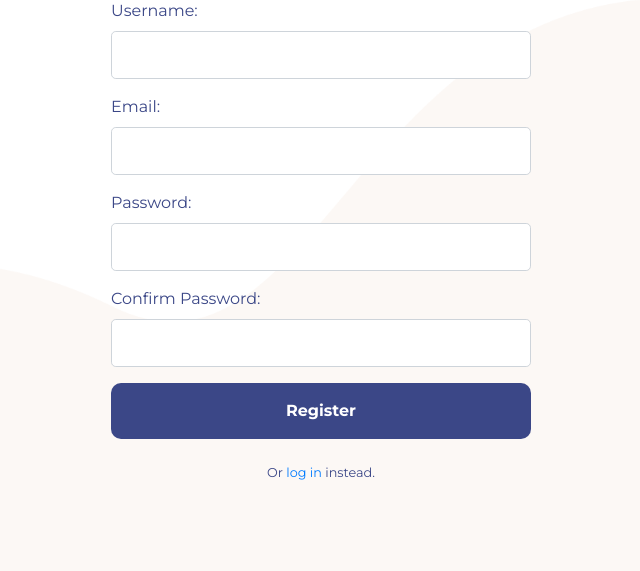
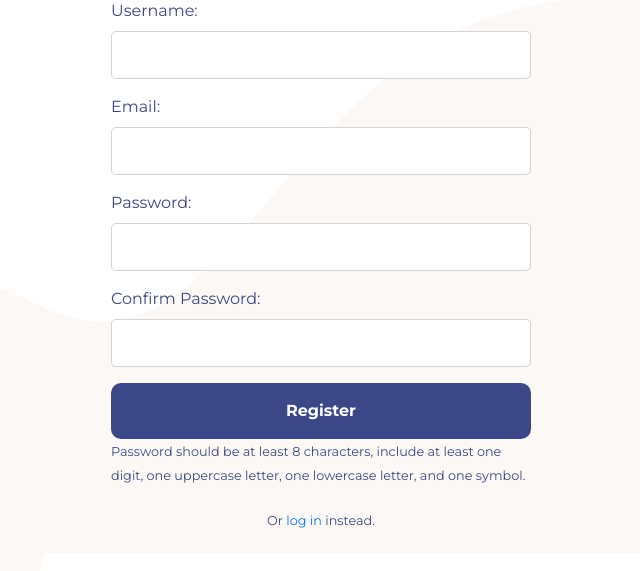
Before and after one commit to KristinaSyva/chatgpt-quiz, a Flask app: page /register in a window 1280 px wide. Shown: the part 247-818 px from the top of the page, without its empty margins (319-959 px from the left). Before the commit the page ends 727 px from the top, so only its background shows below. Run offline with Flask 3, Linux system fonts and the light colour scheme; some libraries are stand-ins or nearby versions.

Commit message:
strong password forced, account fixed

```diff
--- a/app/routes.py
+++ b/app/routes.py
@@ -3,6 +3,7 @@
 from datetime import datetime as dt
 from sqlalchemy import func
 from datetime import datetime
+import re
 
 
 from .aiapi import generateChatResponse
@@ -288,6 +289,23 @@
             flash('Passwords do not match', 'danger')
             return redirect(url_for('main.register'))
 
+        # Password validation
+        if len(password) < 8:
+            flash('Password must be at least 8 characters long', 'danger')
+            return redirect(url_for('main.register'))
+        if not re.search(r'\d', password):
+            flash('Password must contain at least one digit', 'danger')
+            return redirect(url_for('main.register'))
+        if not re.search(r'[A-Z]', password):
+            flash('Password must contain at least one uppercase letter', 'danger')
+            return redirect(url_for('main.register'))
+        if not re.search(r'[a-z]', password):
+            flash('Password must contain at least one lowercase letter', 'danger')
+            return redirect(url_for('main.register'))
+        if not re.search(r'[^a-zA-Z0-9]', password):
+            flash('Password must contain at least one symbol', 'danger')
+            return redirect(url_for('main.register'))
+
         existing_user = User.query.filter(db.or_(User.email == email, User.username == username)).first()
         if existing_user:
             flash('Email address or username already in use', 'danger')
@@ -301,6 +319,9 @@
         return redirect(url_for('main.login'))
 
     return render_template('register.html')
+
+
+
 
 @main.route('/logout')
 def logout():
--- a/app/templates/register.html
+++ b/app/templates/register.html
@@ -31,6 +31,16 @@
 >
   <h1 class="text-center page-header">Register</h1>
   <p class="text-center">Just a few clicks until your first quiz!</p>
+
+  {% with messages = get_flashed_messages() %} {% if messages %}
+  <div class="alert alert-danger">
+    <ul class="mb-0">
+      {% for message in messages %}
+      <li>{{ message }}</li>
+      {% endfor %}
+    </ul>
+  </div>
+  {% endif %} {% endwith %}
   <form method="POST" action="{{ url_for('main.register') }}" class="col-5">
     <div class="form-group">
       <label for="username">Username:</label>
@@ -75,6 +85,10 @@
     <input type="hidden" name="csrf_token" value="{{ csrf_token() }}" />
     <!-- CSRF token -->
     <button type="submit" class="btn btn-primary btn-block">Register</button>
+    <small
+      >Password should be at least 8 characters, include at least one digit, one
+      uppercase letter, one lowercase letter, and one symbol.</small
+    >
   </form>
 
   <small>Or <a href="{{ url_for('main.login') }}">log in</a> instead.</small>
```
Also changed, not shown: app/templates/account.html (+2 -27 lines).
